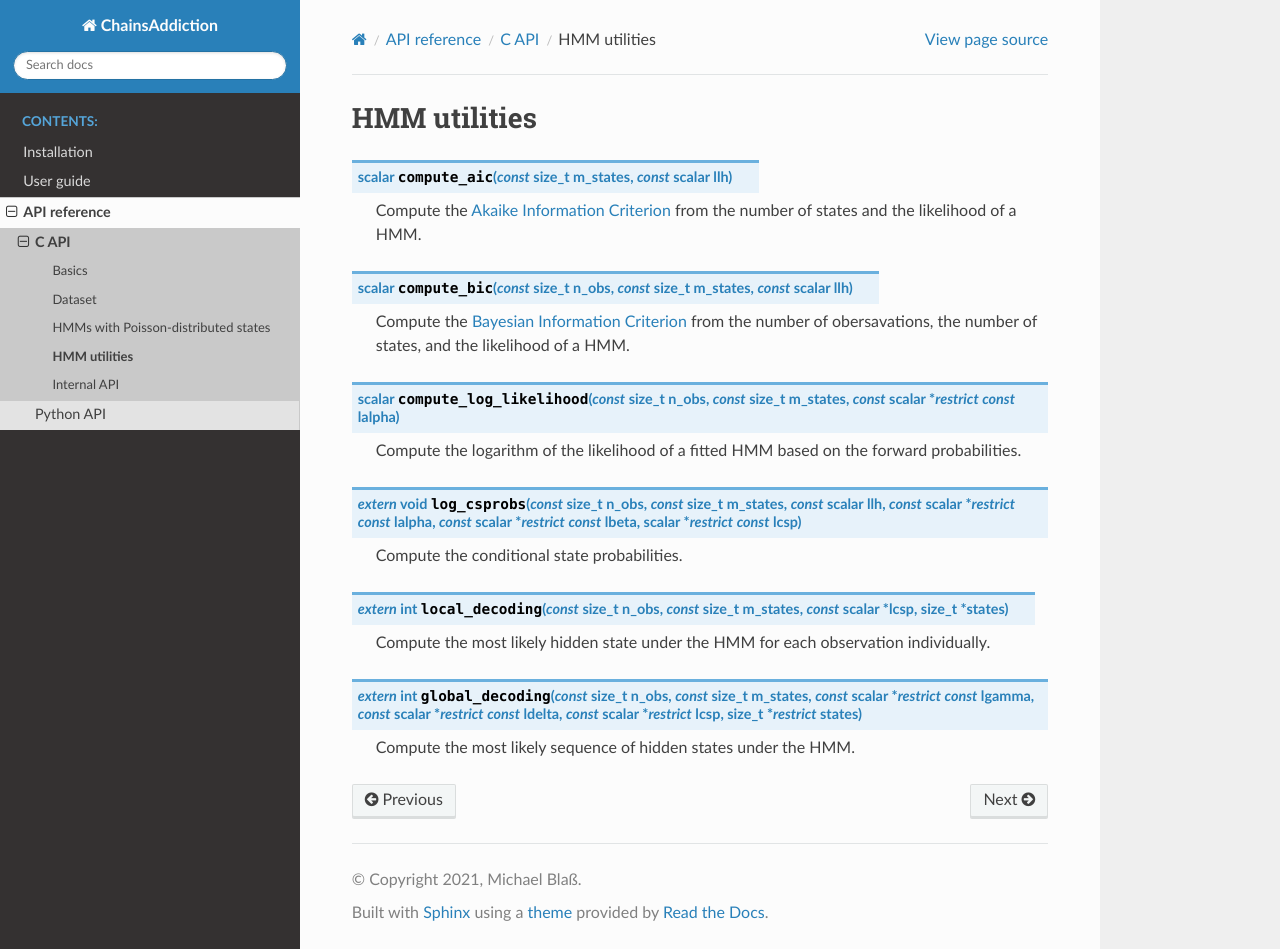
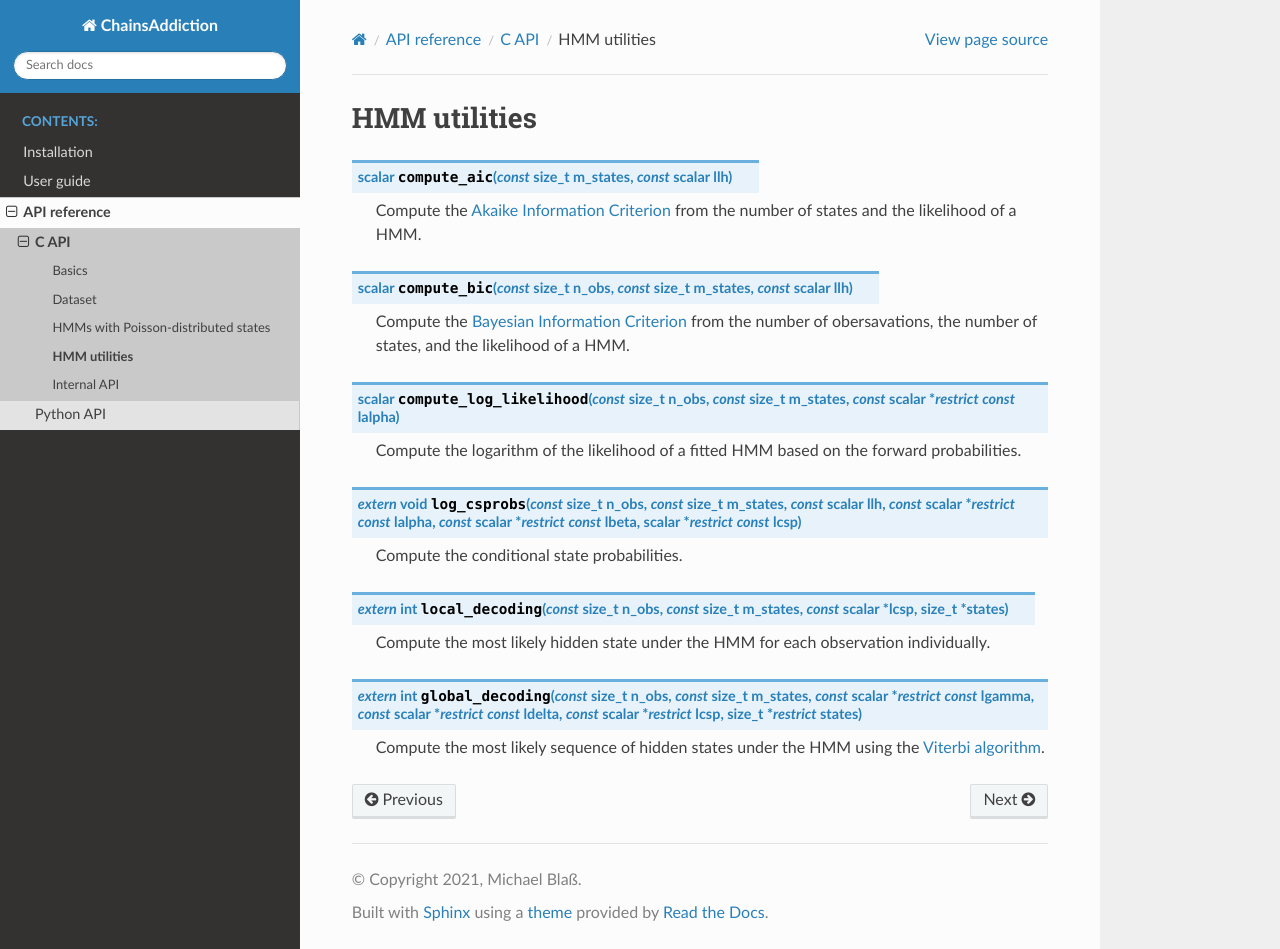
Before and after one commit to Teagum/chainsaddiction, a Sphinx documentation site: the page built from docs/source/api/c/utils.rst, in a window 1280 px wide and 949 px high. Built offline with Sphinx 7.4.7 and the Read the Docs theme 2.0.0, drawn with Linux system fonts in a browser that asks for light colours.

Commit message:
Add link

```diff
--- a/docs/source/api/c/utils.rst
+++ b/docs/source/api/c/utils.rst
@@ -56,9 +56,12 @@ HMM utilities
       const scalar *restrict lcsp,           \
       size_t *restrict states)
 
-   Compute the most likely sequence of hidden states under the HMM.
+   Compute the most likely sequence of hidden states under the HMM using the
+   `Viterbi algorithm`_.
 
 
 .. _Akaike Information Criterion: https://en.wikipedia.org/wiki/Akaike_information_criterion
 
 .. _Bayesian Information Criterion: https://en.wikipedia.org/wiki/Bayesian_information_criterion
+
+.. _Viterbi algorithm: https://en.wikipedia.org/wiki/Viterbi_algorithm
```
